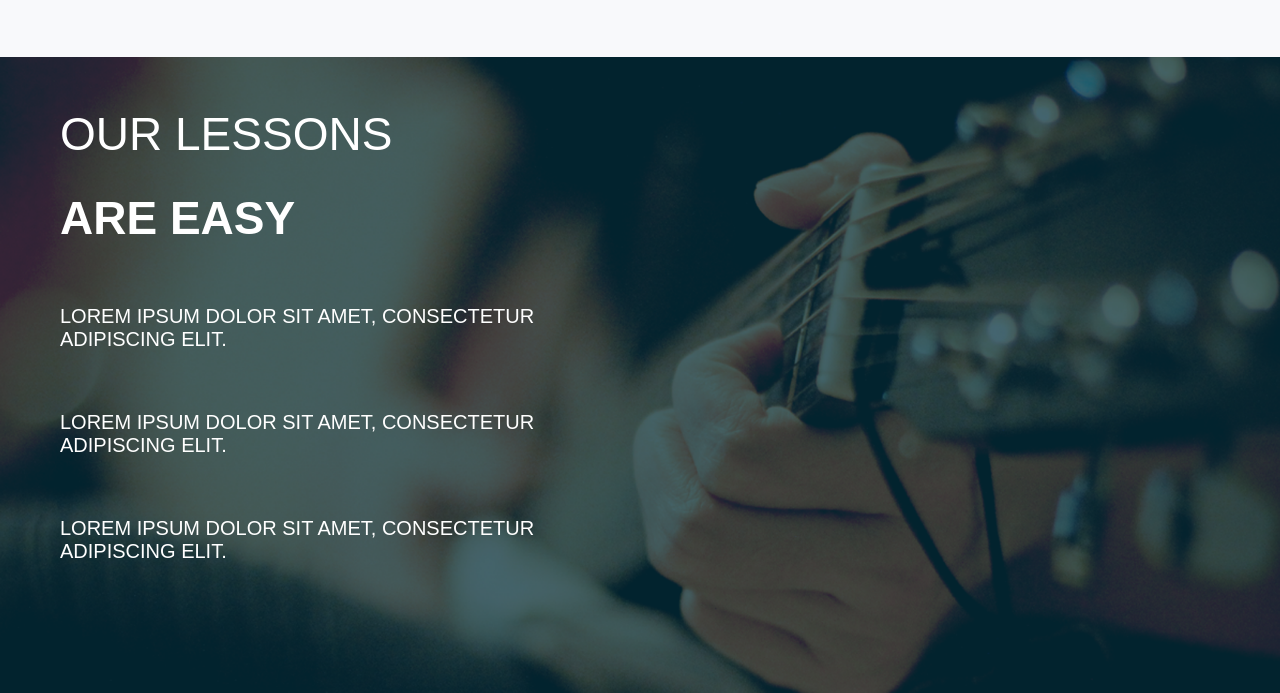
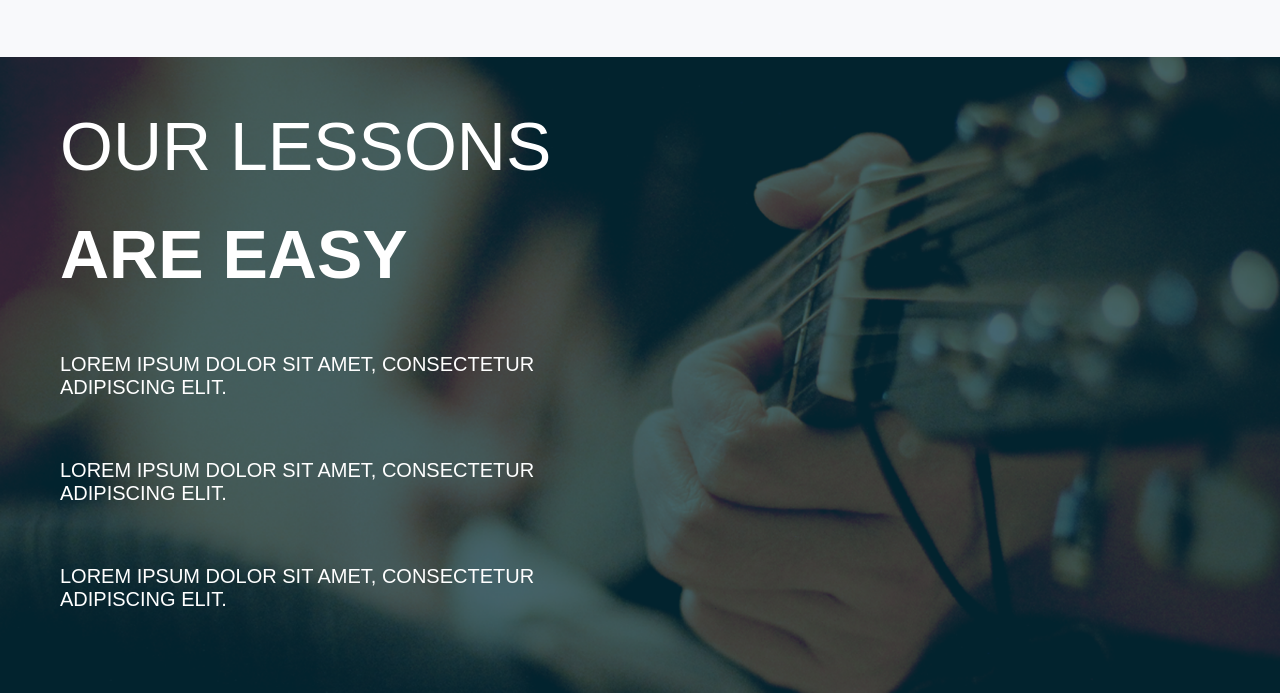
Before and after one commit to shahriariqbal/MPlaylist, a plain HTML site: page index.html in a window 1280 px wide. Shown: the part 1369-2062 px from the top of the page. Drawn offline with Linux system fonts and the light colour scheme.

Commit message:
update
The @Content Keyword

```diff
--- a/scss/mixins.scss
+++ b/scss/mixins.scss
@@ -16,6 +16,9 @@
 		display: block;
 		text-transform: uppercase;
 		font-weight: bold;
+		@include mQ(3000px, 1200px){
+			font-size:68px;
+		}
 	}
 	span.title{
 		font-weight: normal;
@@ -40,3 +43,19 @@
  	margin-right: 0;
  }
 }
+@mixin mQ($arg...){
+
+	@if length($arg) == 1{
+	@media screen and (max-width: nth($arg, 1)){
+		@content;
+	}
+	}
+
+
+		@if length($arg) == 2{
+	@media screen and (max-width: nth($arg, 1)) and (min-width: nth($arg, 2)){
+		@content;
+	}
+	}
+
+}
--- a/scss/styles.scss
+++ b/scss/styles.scss
@@ -16,6 +16,9 @@
 	li{
 		float: left;
 		width:(100%/ 6);
+		@include mQ(600px){
+			width: 100%;
+		}
 	}
 	a{
 		color: $offWhite;
```
Also changed, not shown: css/styles.css.
